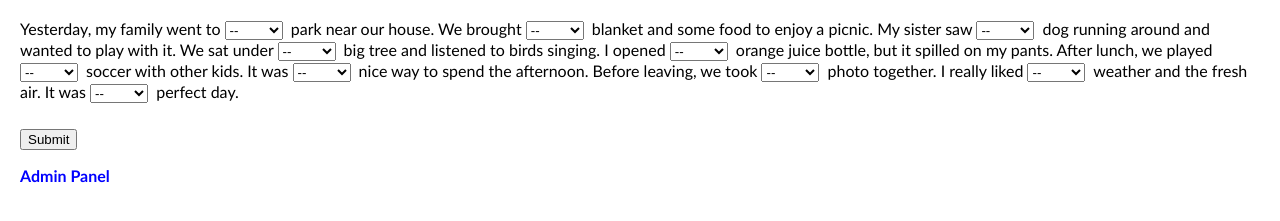
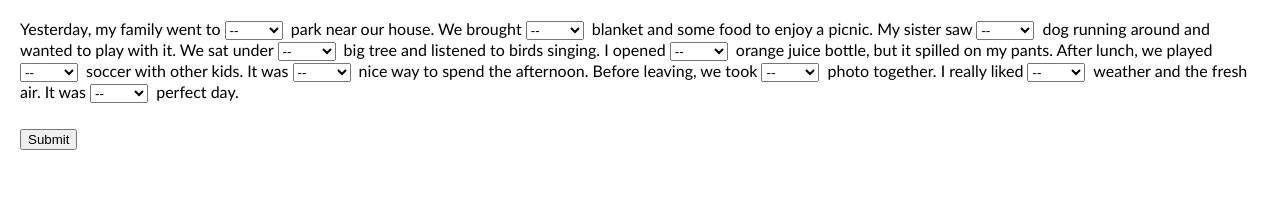
Before and after one commit to kztoht/randomizedq, a plain HTML site: page index.html in a window 1280 px wide. Shown: the part 63-284 px from the top of the page. Drawn offline with Linux system fonts and the light colour scheme.

Commit message:
Update index.html

```diff
--- a/index.html
+++ b/index.html
@@ -33,9 +33,6 @@
   <button id="submit-btn" class="button">Submit</button>
   <div id="score-display"></div>
   <button id="next-btn" class="button" style="display:none;">Next Passage</button>
-
-  <!-- 管理者用ページへのリンク -->
-  <p><a href="admin.html" target="_blank">Admin Panel</a></p>
 
   <script>
     // 20 パッセージの定義（例として1つを掲載し、残りは同じものをコピー）
```
